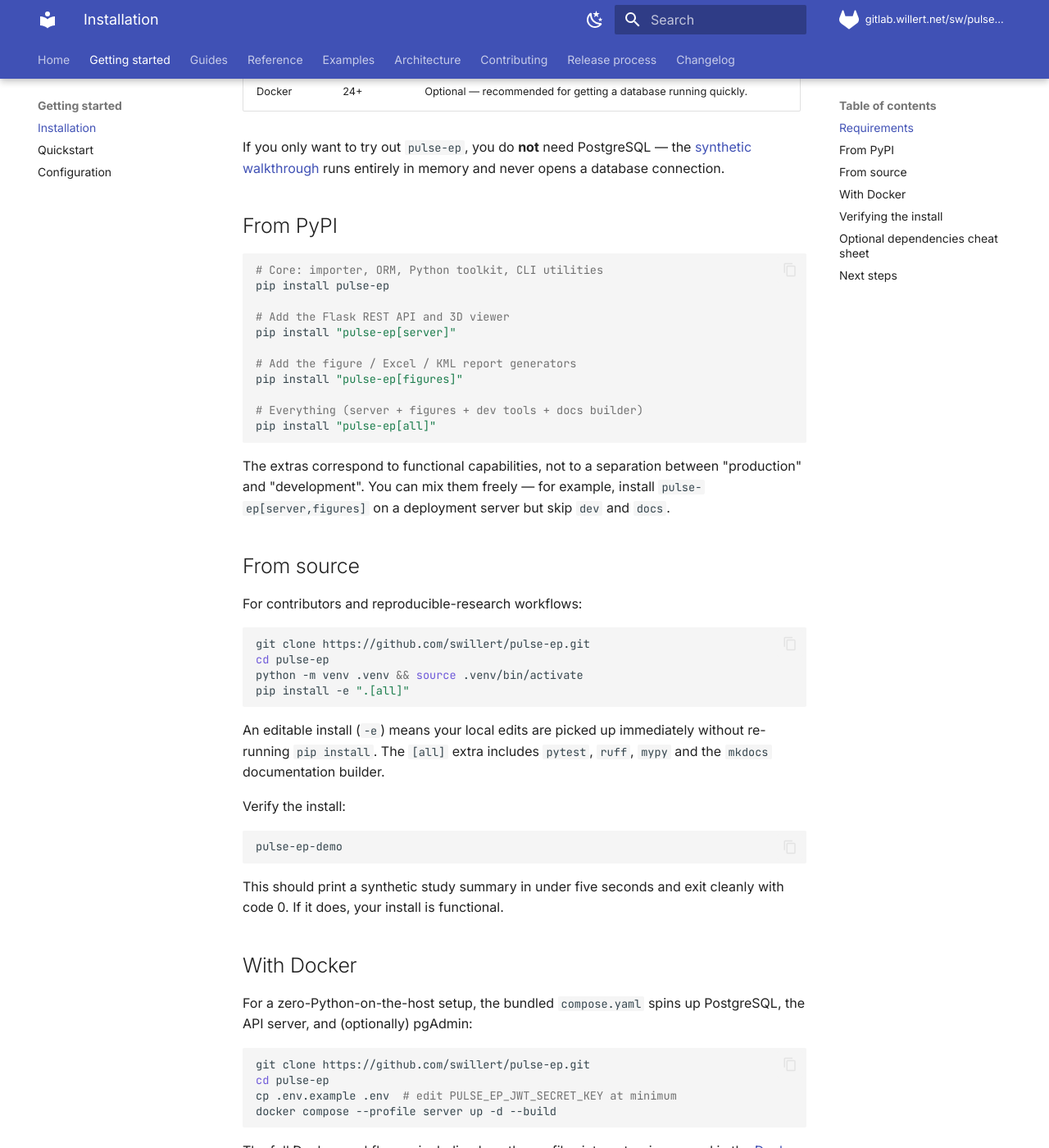
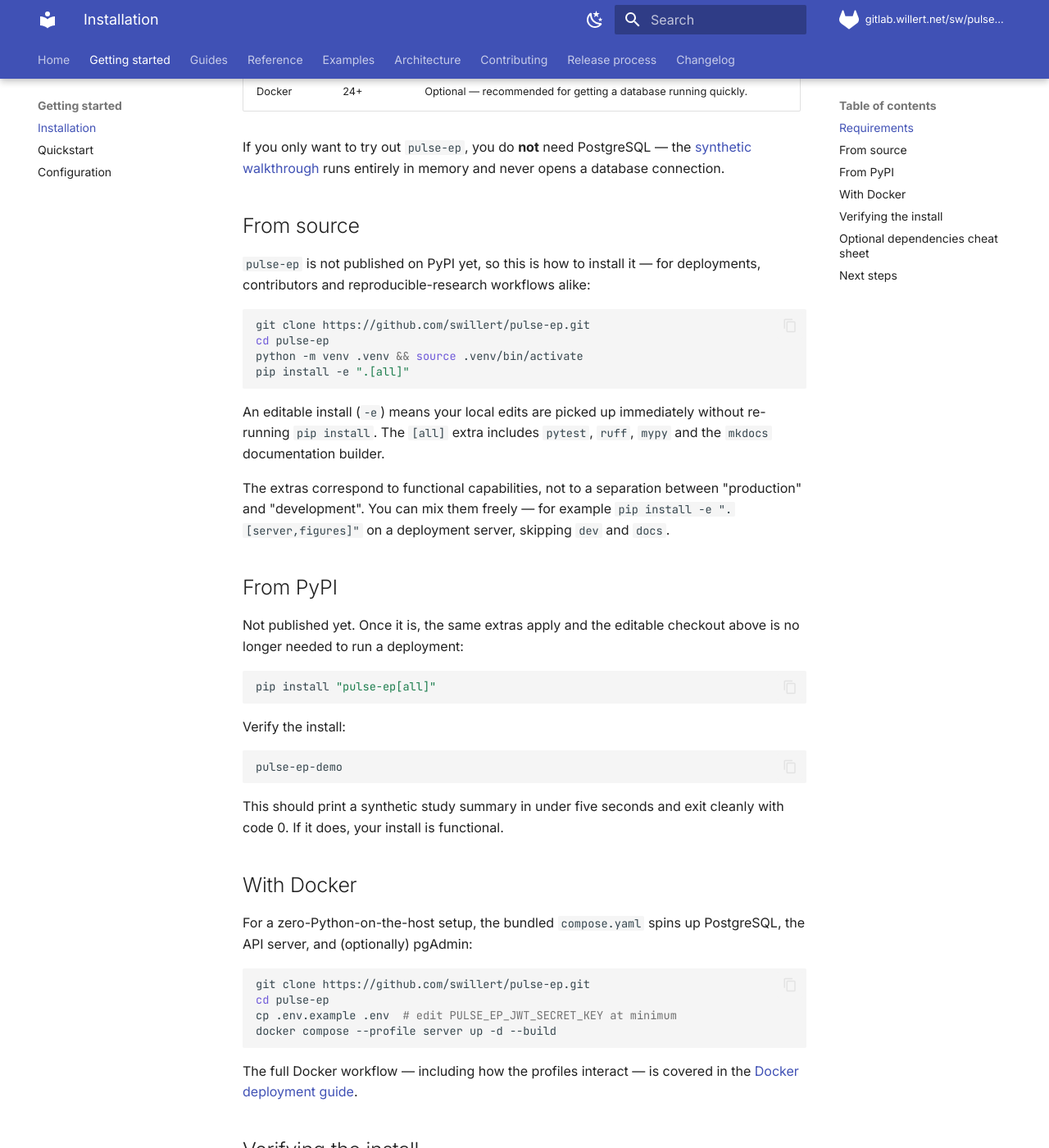
Before and after one commit to swillert/pulse-ep, an MkDocs documentation site: the page built from docs/getting-started/installation.md, in a window 1280 px wide and 1400 px high, scrolled down 458 px. Shown: the whole window at 82% size. Built offline with MkDocs 1.6.1 and Material for MkDocs 9.7.7, drawn with Linux system fonts in a browser that asks for light colours; some of the changed text lies outside the part shown.

Commit message:
Installation: describe the one that works
The first command in the README was `pip install pulse-ep`, and the
installation page led with a "From PyPI" section — but the package is not
published: pypi.org/pypi/pulse-ep returns 404. Every reader's first copied
command failed, and the way that does work, an editable checkout, was filed
below as being for contributors.

Source install is the documented path now, on both pages, with the PyPI blocks
kept but marked as not yet available so they can be turned back on in one line.
The extras named in the MCP guide, the CARTO guide and the CLI reference were
`pip install "pulse-ep[…]"` for the same non-existent package; they install
from the checkout instead. The landing page's 60-second taste cloned nothing
and then ran `pulse-ep-demo`.

pulse-ep-init was mentioned only under Configuration, after the env-var
resolution order, and again as step 2 of the third quickstart. It is the thing
that takes an install to a running deployment, so it has its own section
between installing and using — what it writes, what it creates, and that it is
safe to re-run. Configuration now points there rather than pitching it a
second time.

Also stated where it belongs: Python 3.10+, and that PostgreSQL is needed only
for real study data, not to try the toolkit out.

````diff
--- a/docs/getting-started/installation.md
+++ b/docs/getting-started/installation.md
@@ -16,30 +16,10 @@ If you only want to try out `pulse-ep`, you do **not** need PostgreSQL — the
 [synthetic walkthrough](quickstart.md#1-synthetic-walkthrough-no-db-needed)
 runs entirely in memory and never opens a database connection.
 
-## From PyPI
-
-```bash
-# Core: importer, ORM, Python toolkit, CLI utilities
-pip install pulse-ep
-
-# Add the Flask REST API and 3D viewer
-pip install "pulse-ep[server]"
-
-# Add the figure / Excel / KML report generators
-pip install "pulse-ep[figures]"
-
-# Everything (server + figures + dev tools + docs builder)
-pip install "pulse-ep[all]"
-```
-
-The extras correspond to functional capabilities, not to a separation
-between "production" and "development". You can mix them freely — for
-example, install `pulse-ep[server,figures]` on a deployment server but
-skip `dev` and `docs`.
-
 ## From source
 
-For contributors and reproducible-research workflows:
+`pulse-ep` is not published on PyPI yet, so this is how to install it —
+for deployments, contributors and reproducible-research workflows alike:
 
 ```bash
 git clone https://github.com/swillert/pulse-ep.git
@@ -51,6 +31,20 @@ pip install -e ".[all]"
 An editable install (`-e`) means your local edits are picked up
 immediately without re-running `pip install`. The `[all]` extra includes
 `pytest`, `ruff`, `mypy` and the `mkdocs` documentation builder.
+
+The extras correspond to functional capabilities, not to a separation
+between "production" and "development". You can mix them freely — for
+example `pip install -e ".[server,figures]"` on a deployment server,
+skipping `dev` and `docs`.
+
+## From PyPI
+
+Not published yet. Once it is, the same extras apply and the editable
+checkout above is no longer needed to run a deployment:
+
+```bash
+pip install "pulse-ep[all]"
+```
 
 Verify the install:
 
@@ -85,7 +79,7 @@ pulse-ep-demo                    # synthetic end-to-end pipeline
 python -c "import pulse_ep; print(pulse_ep.__version__)"
 ```
 
-If `pip install "pulse-ep[dev]"` was part of your install, also run the
+If `[dev]` was part of your install, also run the
 unit-test suite:
 
 ```bash
````
Also changed, not shown: README.md (+45 -21 lines), docs/guides/carto-import.md (+1 -1 lines), docs/guides/mcp.md (+1 -1 lines), docs/index.md (+2 -1 lines), docs/reference/cli.md (+1 -1 lines).
